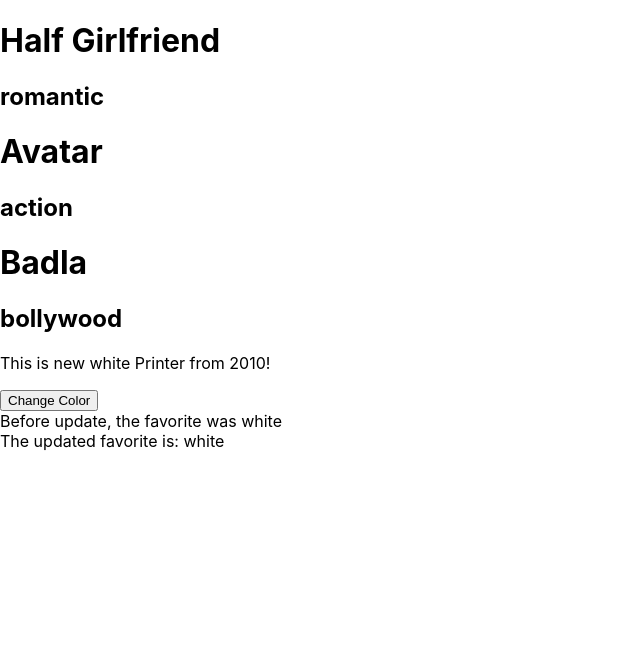
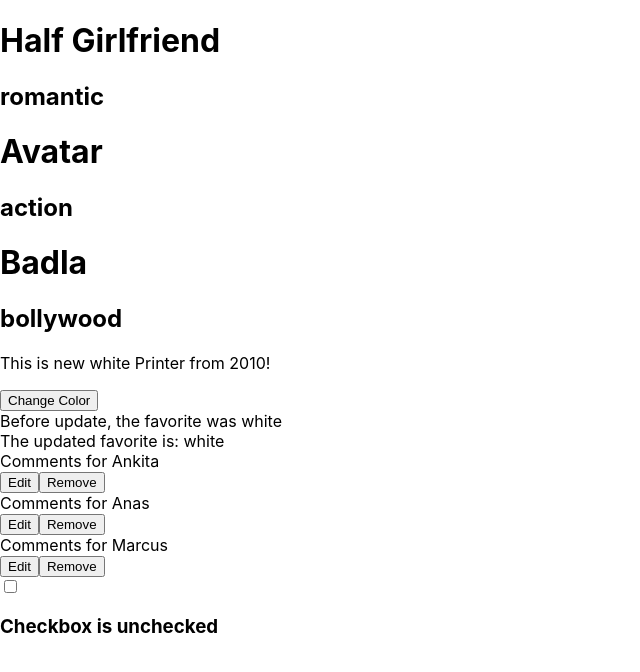
Before and after one commit to ankitaasheth/myfirstreact, a React (Create React App) app: page / in a window 1280 px wide. Shown: the top 672 px of the page, without its empty margins (0-640 px from the left). Built offline with nearby package versions, Linux system fonts and the light colour scheme.

Commit message:
component added for react sample

```diff
--- /dev/null
+++ b/src/components/reactevents.js
@@ -0,0 +1,21 @@
+import React from "react";
+
+class Notes extends React.Component {
+  edit = () => {
+    alert("Editing comment");
+  };
+  remove = () => {
+    alert("Removing comment");
+  };
+  render() {
+    return (
+      <div className="App-header">
+        <div>Comments for {this.props.children}</div>
+        <button onClick={this.edit}>Edit</button>
+        <button onClick={this.remove}>Remove</button>
+      </div>
+    );
+  }
+}
+
+export default Notes;
--- /dev/null
+++ b/src/components/toggle.js
@@ -0,0 +1,33 @@
+import React from "react";
+
+class Toggle extends React.Component {
+  constructor(props) {
+    super(props);
+    this.state = { checked: false };
+  }
+
+  toggle = () => {
+    this.setState({ checked: !this.state.checked });
+  };
+
+  render() {
+    var msg;
+    if (this.state.checked) {
+      msg = "checked";
+    } else {
+      msg = "unchecked";
+    }
+    return (
+      <div>
+        <input
+          type="checkbox"
+          defaultChecked={this.state.checked}
+          onChange={this.toggle}
+        />
+        <h3>Checkbox is {msg}</h3>
+      </div>
+    );
+  }
+}
+
+export default Toggle;
--- a/src/index.js
+++ b/src/index.js
@@ -4,6 +4,8 @@
 import logo from "./logo.svg";
 import Movie from "./components/customcomponent.js"; // use custom component from other file
 import Printer from "./components/reactstate.js"; // component contains eg of React State
+import Notes from "./components/reactevents.js"; // component explaining react event handling
+import Toggle from "./components/toggle.js"; // component for react state
 
 // import App from "./App";
 // import * as serviceWorker from "./serviceWorker";
@@ -256,6 +258,10 @@
     <Movie title="Avatar" desc="action" />
     <Movie title="Badla" desc="bollywood" />
     <Printer />
+    <Notes>Ankita</Notes>
+    <Notes>Anas</Notes>
+    <Notes>Marcus</Notes>
+    <Toggle />
   </div>,
   document.getElementById("root")
 );
```
